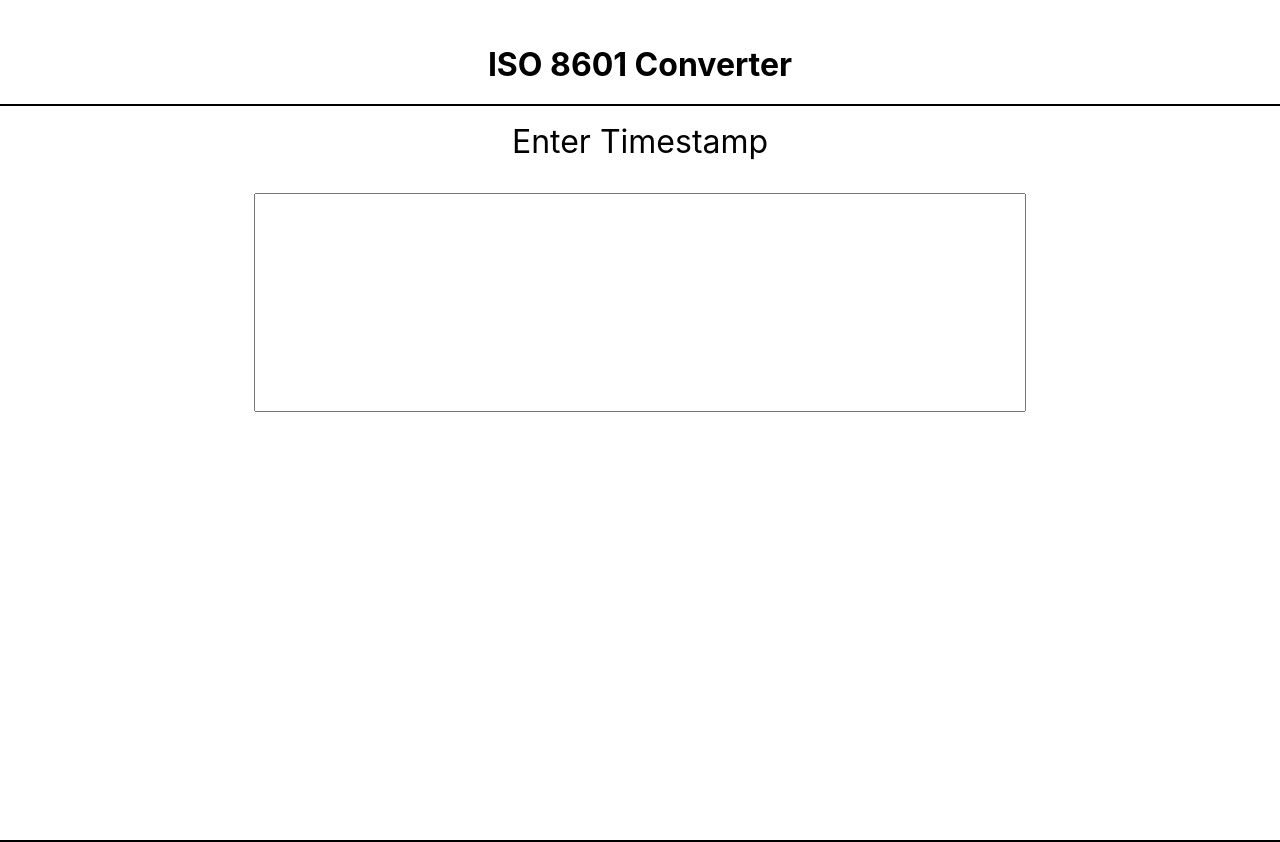
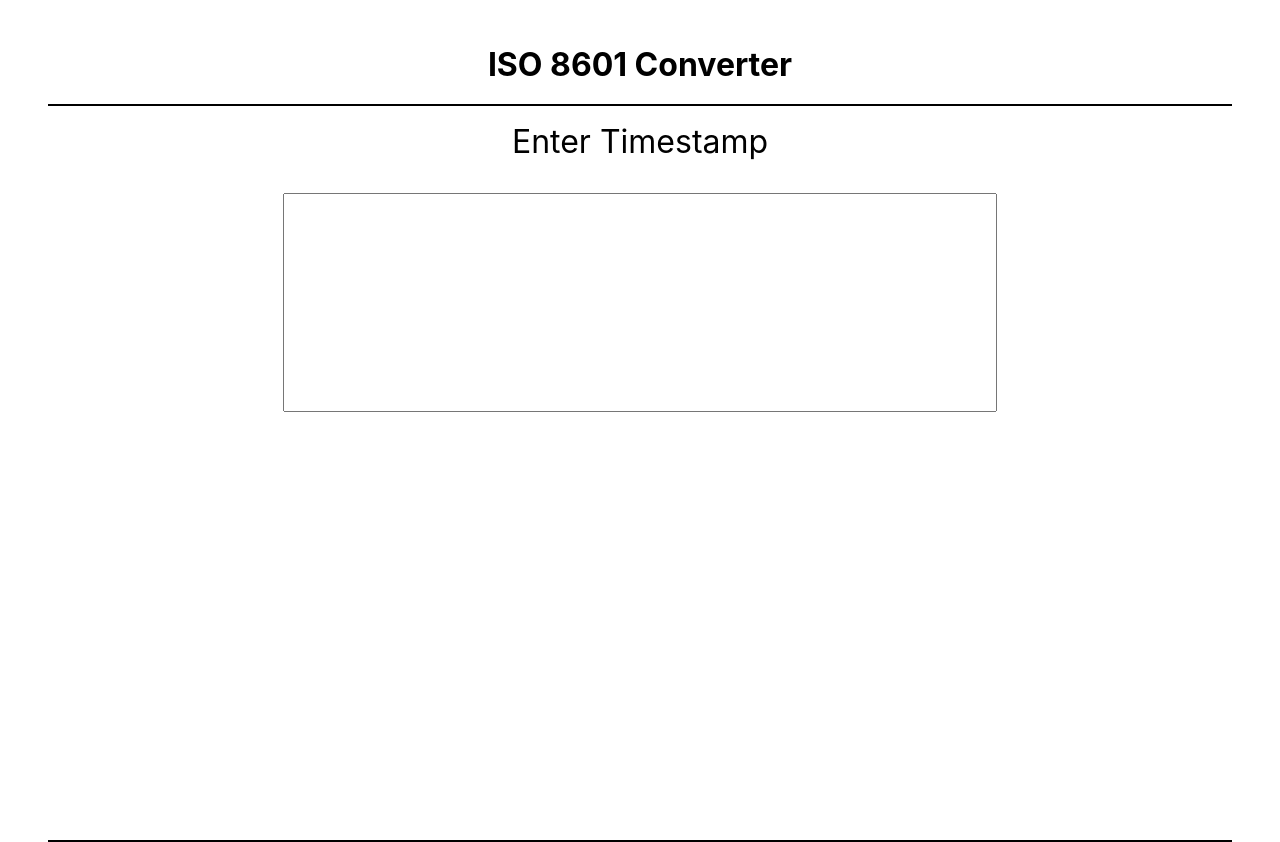
Before and after one commit to tylrs/iso-8601-converter, a React (Create React App) app: page / in a window 1280 px wide. Built offline with nearby package versions, Linux system fonts and the light colour scheme.

Commit message:
Add padding to app

```diff
--- a/src/App.css
+++ b/src/App.css
@@ -1,3 +1,8 @@
+main {
+    padding-left: 3rem;
+    padding-right: 3rem;
+}
+
 .header {
     align-items: center;
     border-bottom: 2px solid black;
```
